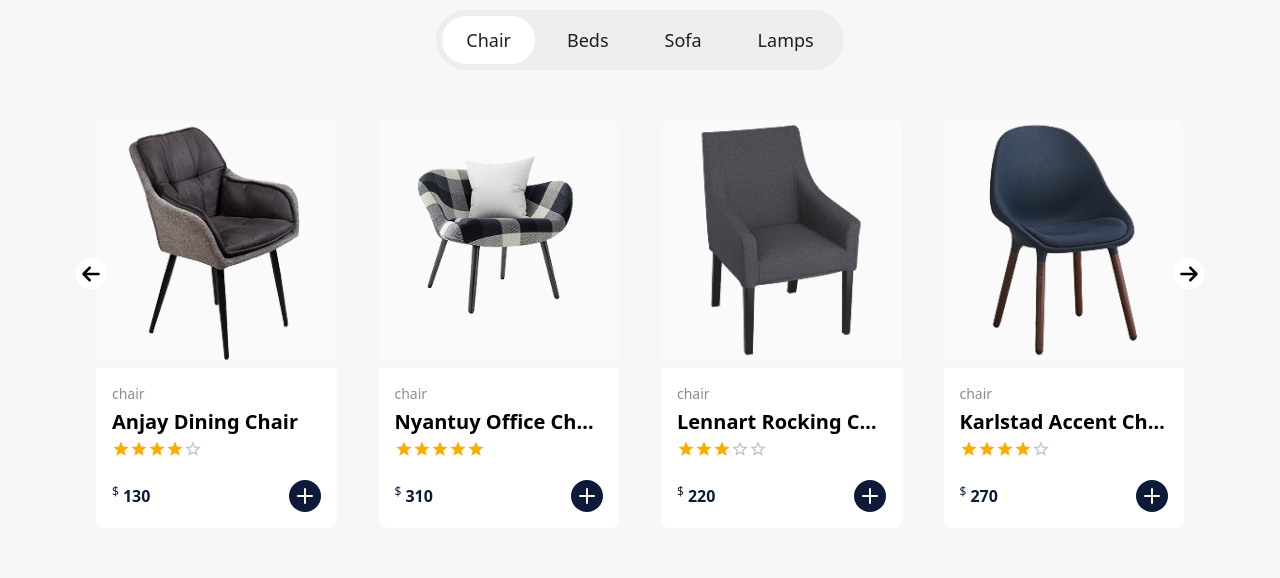
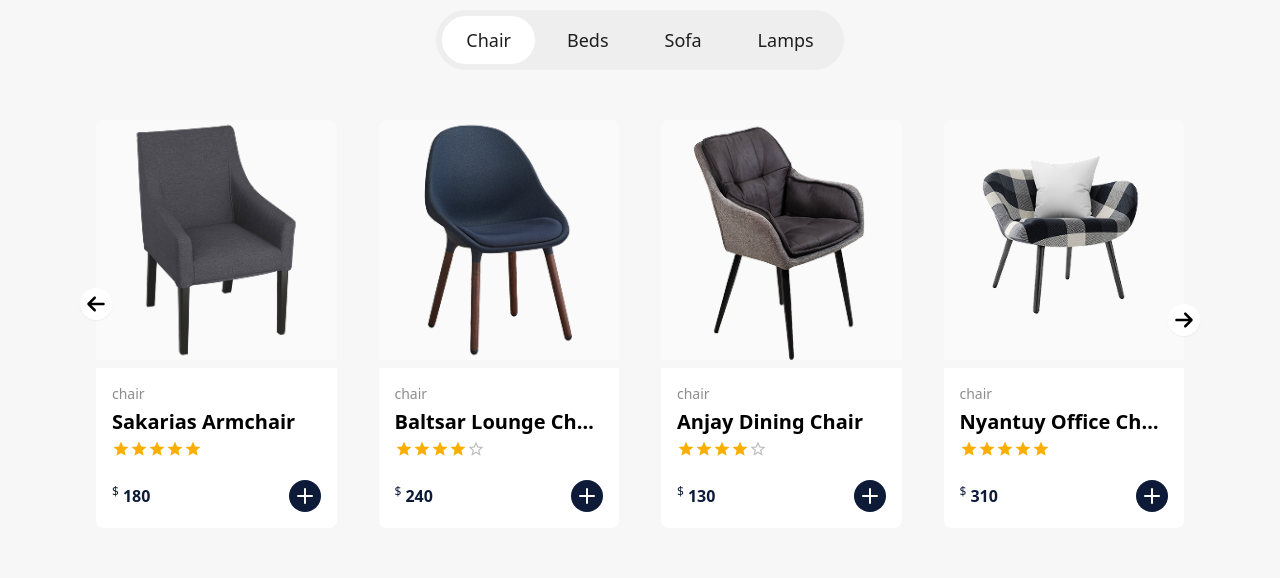
Before and after one commit to danish1729/Panto, a React (Create React App) app: page / in a window 1280 px wide. Shown: the part 1320-1898 px from the top of the page. Built offline with nearby package versions, Linux system fonts and the light colour scheme; a web font is replaced by a local one.

Commit message:
Changed the navigation button approach (Swiper)

```diff
--- a/src/components/Hero.jsx
+++ b/src/components/Hero.jsx
@@ -6,7 +6,7 @@ import Navbar from "./Navbar";
 const Hero = () => {
   return (
     <>
-      <div className="bg-[url('hero-image.png')] min-h-screen bg-cover bg-center bg-no-repeat flex flex-col items-center pt-24 pb-12 px-4 sm:px-8 md:px-[80px]">
+      <div className="bg-[url('hero-image.png')] min-h-screen bg-cover bg-center bg-no-repeat flex bg-fixed flex-col items-center pt-24 pb-12 px-4 sm:px-8 md:px-[80px]">
         <Navbar />
         <h1 className="text-white text-5xl sm:text-6xl md:text-[80px] mt-12 md:mt-[86px] font-bold font-gilroy leading-tight text-center capitalize">
           Make your interior more <br /> minimalistic & modern
@@ -45,7 +45,6 @@ const Hero = () => {
             </Link>
           </div>
 
-
           <div className="flex flex-col gap-4 text-center sm:text-left">
             <h3 className="text-xl sm:text-2xl md:text-[24px] font-bold font-gilroy text-[#1E1E1E]">
               Luxury facilities
--- a/src/components/Materials.jsx
+++ b/src/components/Materials.jsx
@@ -31,7 +31,7 @@ const Materials = () => {
         <img
           src="/testimonial-1.png"
           alt="Testimonial of a customer"
-          className="w-full h-48 object-cover rounded-xl shadow-lg"
+          className="w-full h-[100%] object-cover rounded-xl shadow-lg"
         />
 
         <div className="row-span-2 h-full flex items-end relative">
@@ -46,7 +46,7 @@ const Materials = () => {
         <img
           src="/testimonial-3.png"
           alt="Modern furniture material"
-          className="w-full h-48 sm:h-60 object-cover rounded-xl shadow-lg"
+          className="w-full h-[100%] sm:h-60 object-cover rounded-xl shadow-lg"
         />
       </div>
     </div>
--- a/src/components/ProductsSlider.jsx
+++ b/src/components/ProductsSlider.jsx
@@ -1,21 +1,25 @@
 import React from "react";
-import { Swiper, SwiperSlide } from "swiper/react";
+import { Swiper, SwiperSlide, useSwiper } from "swiper/react";
 import { Navigation, Autoplay } from "swiper/modules";
 import "swiper/css";
 import "swiper/css/navigation";
 import "swiper/css/autoplay";
 import Rating from "@mui/material/Rating";
 import { LuPlus } from "react-icons/lu";
-import SwiperPrev from "./SwiperPrev";
+
 import { Link } from "react-router-dom";
 
 import products from "../products";
 import { HiArrowLongRight } from "react-icons/hi2";
+
+import { FaArrowRight } from "react-icons/fa6";
 import SwiperNext from "./SwiperNext";
+import SwiperPrev from "./SwiperPrev";
+
+
+
 
 const ProductsSlider = ({ addToCart }) => {
-  const prevRef = React.useRef(null);
-  const nextRef = React.useRef(null);
   const [activeCategory, setActiveCategory] = React.useState("chair");
 
   // Find product by id
@@ -53,20 +57,9 @@ const ProductsSlider = ({ addToCart }) => {
           </button>
         ))}
       </div>
-
-      {/* Swiper Navigation Buttons */}
-      <div className="absolute top-1/2 left-0 right-0 transform -translate-y-1/2 flex items-center justify-between z-10 pointer-events-none px-4 md:px-8">
-        <div ref={prevRef} className="pointer-events-auto hidden md:block">
-          <SwiperPrev />
-        </div>
-        <div ref={nextRef} className="pointer-events-auto hidden md:block">
-          <SwiperNext />
-        </div>
-      </div>
-
+      <div className="relative">
         <Swiper
           modules={[Navigation, Autoplay]}
-        navigation={{ prevEl: prevRef.current, nextEl: nextRef.current }}
           spaceBetween={20}
           breakpoints={{
             // when window width is >= 640px
@@ -88,17 +81,13 @@ const ProductsSlider = ({ addToCart }) => {
           slidesPerView={1}
           grabCursor={true}
           loop={true}
-        autoplay={{
-          delay: 2000,
-          disableOnInteraction: false,
-        }}
-        onInit={(swiper) => {
-          swiper.params.navigation.prevEl = prevRef.current;
-          swiper.params.navigation.nextEl = nextRef.current;
-          swiper.navigation.init();
-          swiper.navigation.update();
+          style={{
+            position: "static",
           }}
         >
+          <SwiperPrev />
+          <SwiperNext />
+
           {products
             .filter((product) => product.category === activeCategory)
             .map((product) => (
@@ -142,6 +131,7 @@ const ProductsSlider = ({ addToCart }) => {
               </SwiperSlide>
             ))}
         </Swiper>
+      </div>
       <Link to={"/shop"}>
         <p className="text-base sm:text-[18px] font-medium font-gilroy text-[#E58411] leading-[185%] flex items-center justify-center gap-2 cursor-pointer mt-12 mx-auto w-max">
           View All <HiArrowLongRight />
--- a/src/components/SwiperNext.jsx
+++ b/src/components/SwiperNext.jsx
@@ -1,11 +1,14 @@
 import { FaArrowRight } from "react-icons/fa6";
+import { useSwiper } from "swiper/react";
 
 const SwiperNext = () => {
+  const swiper = useSwiper();
   return (
     <div
-      className='pointer-events-auto absolute right-[75px] top-[57%] -translate-y-1/2 z-10 select-none cursor-pointer'
-      onMouseDown={(e) => e.preventDefault()}
-      onDragStart={(e) => e.preventDefault()}
+      className='pointer-events-auto absolute right-[-16px] top-[45%] z-10 select-none cursor-pointer'
+      onClick={() => {
+        swiper.slideNext();
+      }}
     >
       <FaArrowRight className="w-[32px] h-[32px] bg-[#FFFFFF] text-black rounded-full p-[6px] pointer-events-none select-none shadow-sm" />
     </div>
--- a/src/components/SwiperPrev.jsx
+++ b/src/components/SwiperPrev.jsx
@@ -1,11 +1,14 @@
 import { FaArrowLeft } from "react-icons/fa6";
+import { useSwiper } from "swiper/react";
 
 const SwiperPrev = () => {
+  const swiper = useSwiper();
   return (
     <div
-      className="pointer-events-auto absolute left-[75px] top-[57%] -translate-y-1/2 z-10 select-none cursor-pointer"
-      onMouseDown={(e) => e.preventDefault()}
-      onDragStart={(e) => e.preventDefault()}
+      className="absolute left-[-16px] top-[45%] -translate-y-1/2 z-10 cursor-pointer"
+      onClick={() =>{
+        swiper.slidePrev();
+      }}
     >
       <FaArrowLeft className="w-[32px] h-[32px] bg-[#FFFFFF] text-black rounded-full p-[6px] pointer-events-none select-none shadow-sm" />
     </div>
--- a/src/index.css
+++ b/src/index.css
@@ -8,6 +8,7 @@
 :root{
     overflow-x: hidden;
 }
+
 
 
 body{
@@ -22,3 +23,8 @@ body{
     -ms-overflow-style: none;  /* IE and Edge */
     scrollbar-width: none;     /* Firefox */
   }
+
+
+  .mySwiper{
+    overflow: visible;
+  }
--- a/src/pages/Home.jsx
+++ b/src/pages/Home.jsx
@@ -1,9 +1,9 @@
 import Hero  from "../components/Hero.jsx";
 import ProductsSlider from "../components/ProductsSlider.jsx";
-import Experiences from "../components/Experiences.jsx";
 import { useCart } from "../components/context/CartContext.jsx";
 import Footer from "../components/Footer.jsx";
 import Materials from "../components/Materials.jsx";
+import Experiences from "../components/Experiences.jsx";
 
 
 const Home = () => {
```
Lines whose indentation alone changed are shown as unchanged.
